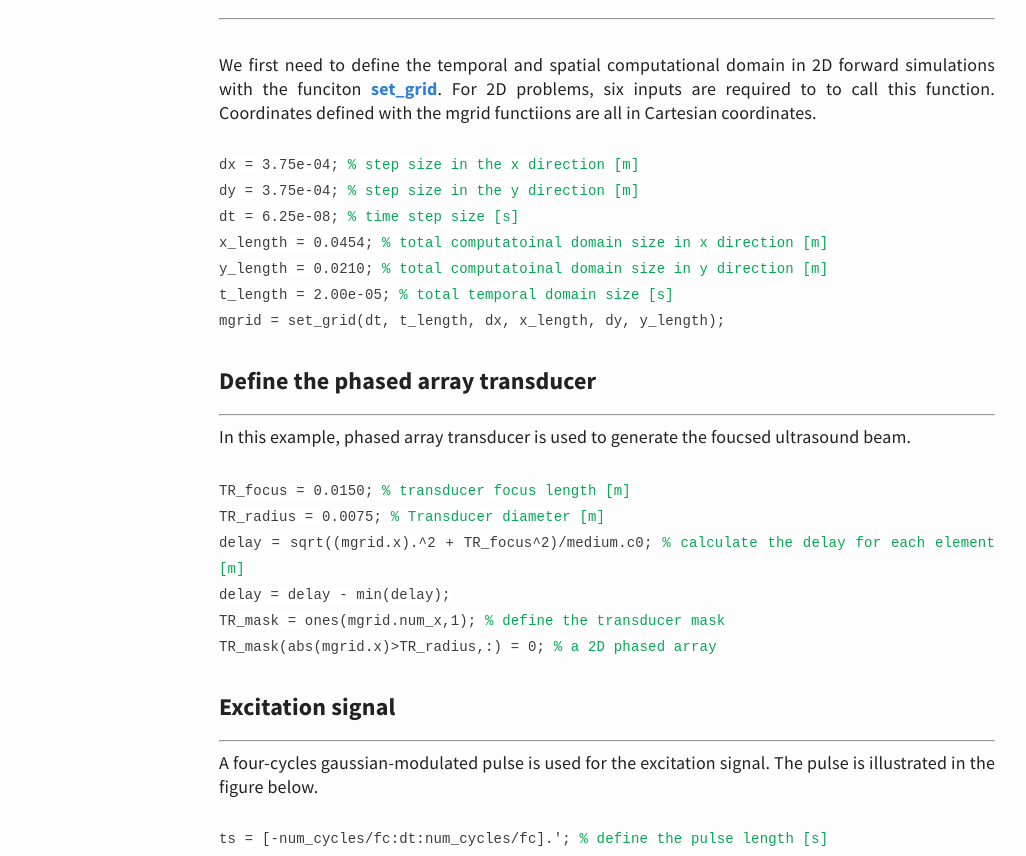
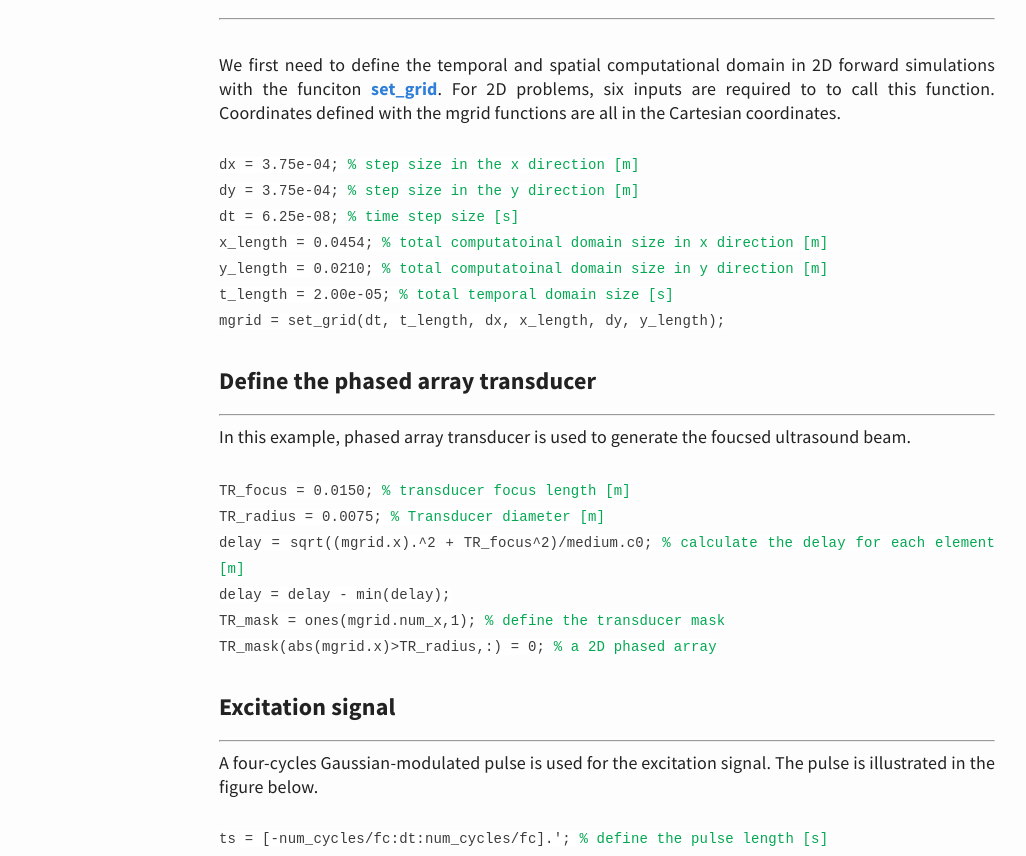
Before and after one commit to m-SOUND/mSOUND, a Jekyll site: the page built from _posts/2019-02-17-generate_2D_focused_ultrasound_beam_with_phased_array.html, in a window 1280 px wide and 1400 px high. Shown: the part 456-1312 px from the top of the window, without its empty margins (33-1059 px from the left). Built offline with Jekyll 4.4.1, drawn with Linux system fonts in a browser that asks for light colours; some of the changed text lies outside the part shown.

Commit message:
Update 2019-02-17-generate_2D_focused_ultrasound_beam_with_phased_array.html

```diff
--- a/_posts/2019-02-17-generate_2D_focused_ultrasound_beam_with_phased_array.html
+++ b/_posts/2019-02-17-generate_2D_focused_ultrasound_beam_with_phased_array.html
@@ -10,7 +10,7 @@ title: Generate the 2D focused ultrasound beam with a phased array
 <p>
  <br>We first need to define the temporal and spatial computational domain in 2D forward simulations
  with the funciton <a href="/mSOUND/functions">set_grid</a>. For 2D problems,
- six inputs are required to to call this function. Coordinates defined with the mgrid functiions are all in Cartesian coordinates.
+ six inputs are required to to call this function. Coordinates defined with the mgrid functions are all in the Cartesian coordinates.
  <br>
  <code>
 <br>dx = 3.75e-04;         <font color="#03a852"> %  step size in the x direction [m]</font>
@@ -47,7 +47,7 @@ title: Generate the 2D focused ultrasound beam with a phased array
 <h6>Excitation signal</h6>
 <hr>
 <p>
-A four-cycles gaussian-modulated pulse is used for the excitation signal. The pulse is illustrated in the figure below.
+A four-cycles Gaussian-modulated pulse is used for the excitation signal. The pulse is illustrated in the figure below.
  <br>
 <code>
 <br>ts = [-num_cycles/fc:dt:num_cycles/fc].';<font color="#03a852"> % define the pulse length [s]</font>
@@ -58,7 +58,6 @@ A four-cycles gaussian-modulated pulse is used for the excitation signal. The pu
 <br>
 </code>
  <br>
- <br>
   <img src="/mSOUND/img/Gaussian_pulse.jpg" alt="Guassian modulated pulse">
  </p>
 
```
Also changed, not shown: other parts of _posts/2019-02-17-generate_2D_focused_ultrasound_beam_with_phased_array.html (+1 -1 lines).
